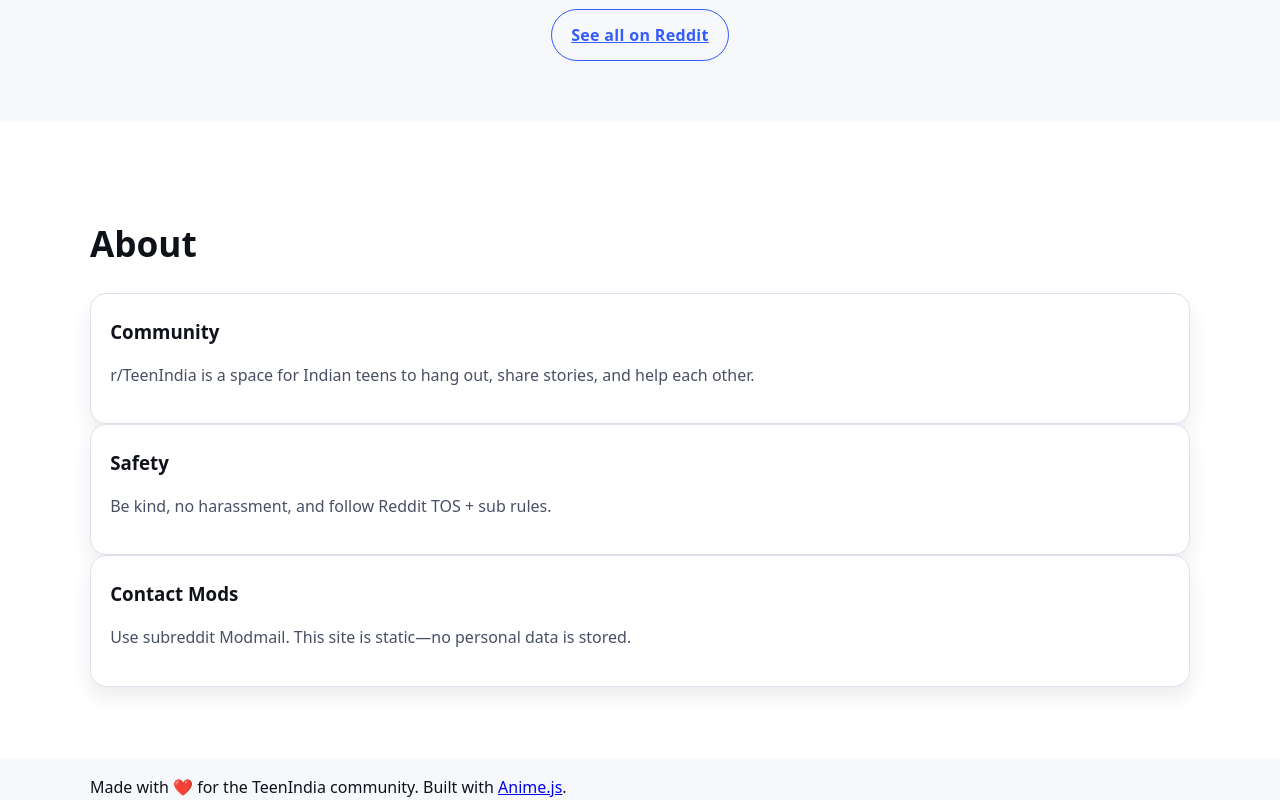
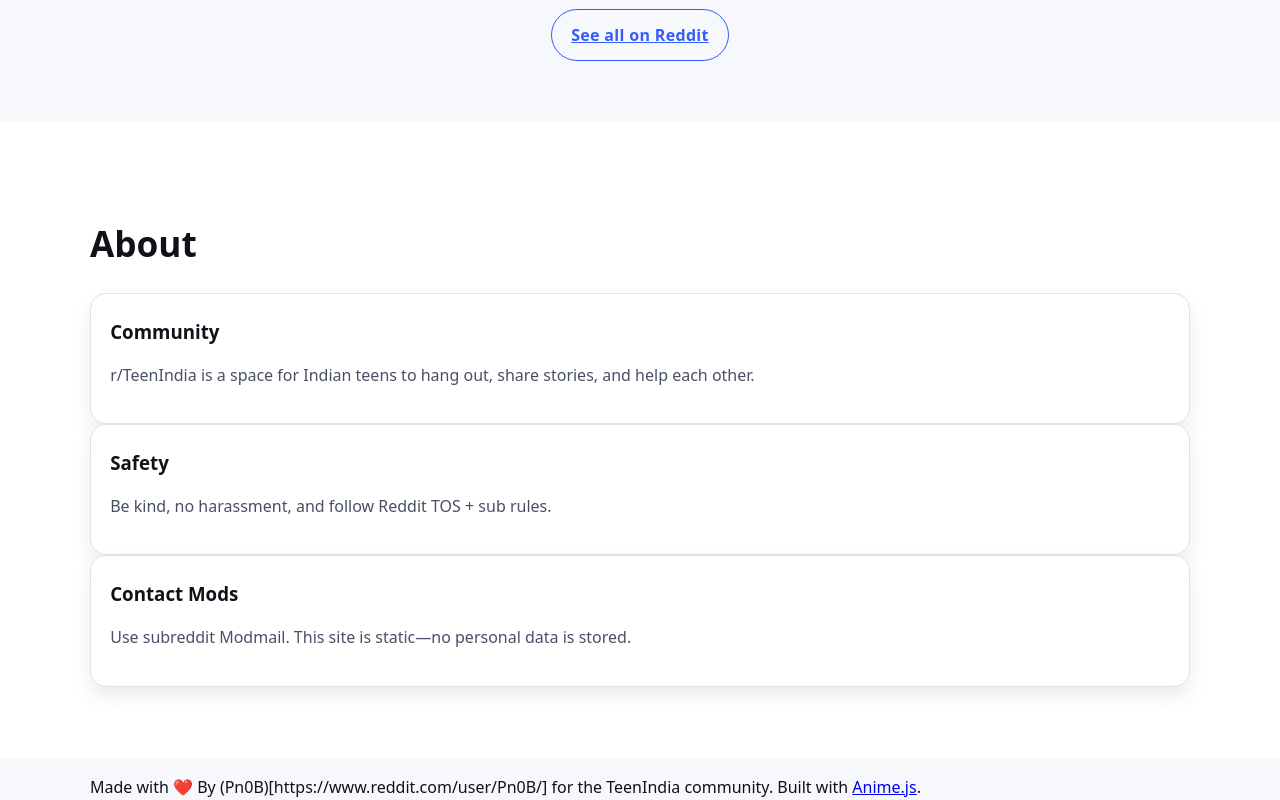
Before and after one commit to PinoBun/teenindiaweb, a plain HTML site: page index.html in a window 1280 px wide. Shown: the part 1535-2335 px from the top of the page. Drawn offline with nearby package versions, Linux system fonts and the light colour scheme; no server answers.

Commit message:
Update index.html

```diff
--- a/index.html
+++ b/index.html
@@ -97,7 +97,7 @@
 
   <footer class="site-footer">
     <div class="container">
-      <p>Made with ❤️ for the TeenIndia community. Built with <a href="https://animejs.com" target="_blank" rel="noopener">Anime.js</a>.</p>
+      <p>Made with ❤️ By (Pn0B)[https://www.reddit.com/user/Pn0B/] for the TeenIndia community. Built with <a href="https://animejs.com" target="_blank" rel="noopener">Anime.js</a>.</p>
     </div>
   </footer>
   <script defer src="posts.js"></script>
```
